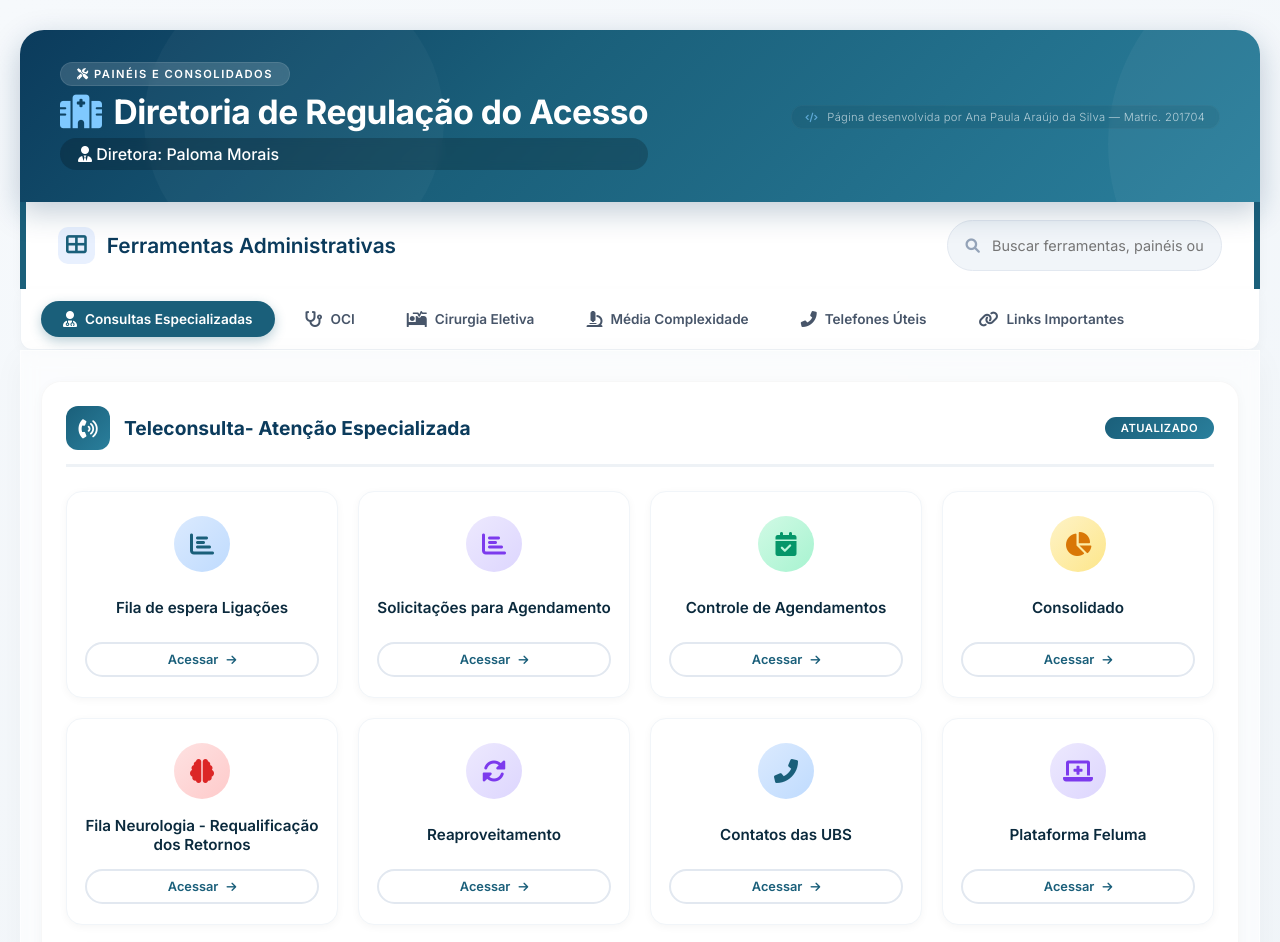
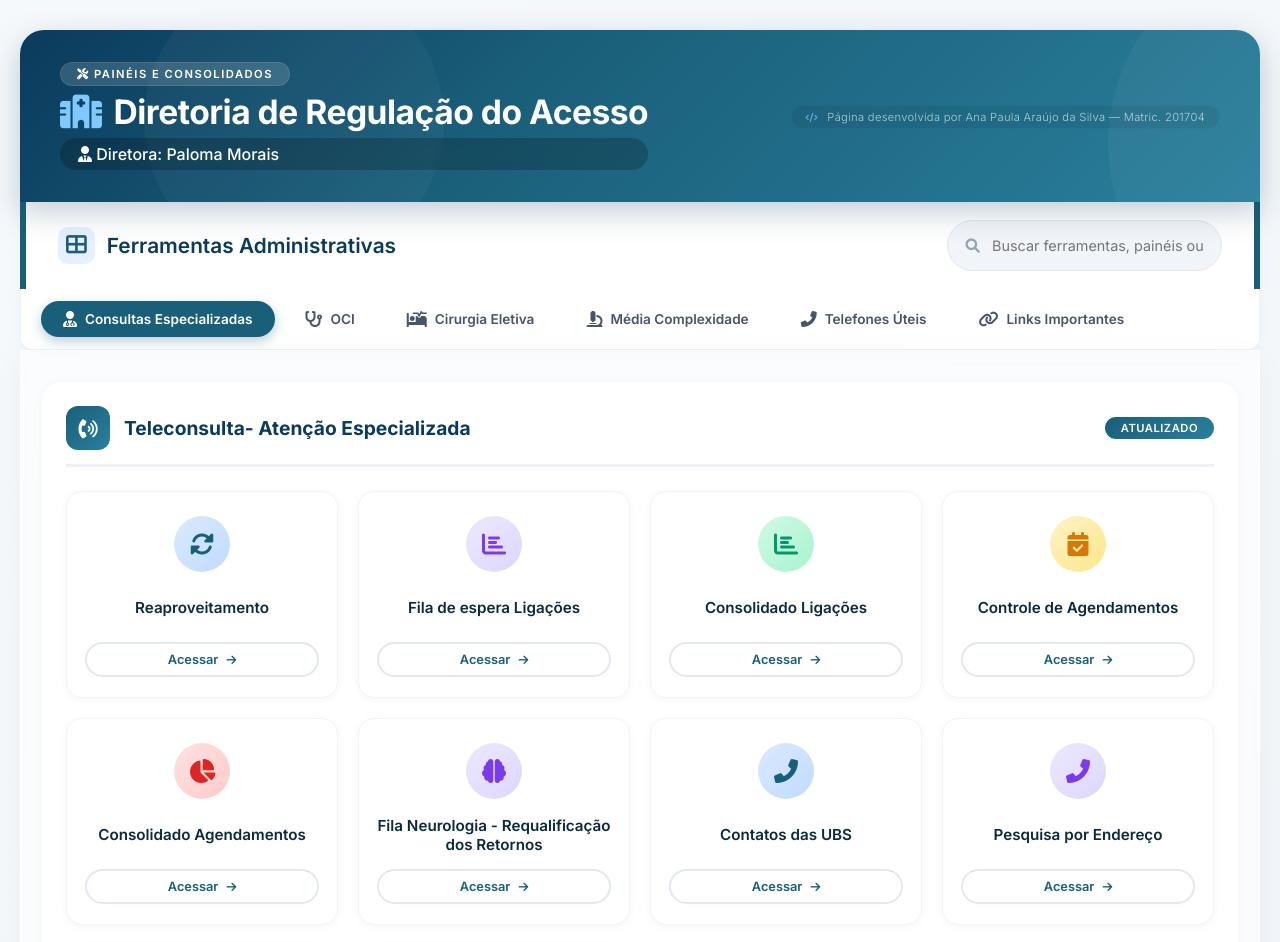
Before and after one commit to regulacaoconsolidados-dot/controledeferramentas, a plain HTML site: page index.html in a window 1280 px wide. Shown: the top 942 px of the page. Drawn offline with Linux system fonts and the light colour scheme.

Commit message:
Update index.html

```diff
--- a/index.html
+++ b/index.html
@@ -72,14 +72,19 @@
                         <span class="title-badge">Atualizado</span>
                     </h2>
                     <div class="card-grid">
+                        <a href="https://docs.google.com/spreadsheets/d/1_WJhJQQXcxn0Yucyr_rv_HuKs7wc3p4oeb69oyhoPU4/edit?usp=sharing" class="card" target="_blank" rel="noopener">
+                            <div class="card-icon-wrapper"><i class="fas fa-sync-alt"></i></div>
+                            <div class="card-title">Reaproveitamento</div>
+                            <div class="card-btn">Acessar <i class="fas fa-arrow-right"></i></div>
+                        </a>
                         <a href="https://docs.google.com/spreadsheets/d/1NrLJ7ulMx93VXse-k8C4PX7FkGPLEZ0yTQSIVQeNItg/edit?gid=175443153#gid=175443153" class="card" target="_blank" rel="noopener">
                             <div class="card-icon-wrapper"><i class="fas fa-chart-bar"></i></div>
                             <div class="card-title">Fila de espera Ligações</div>
                             <div class="card-btn">Acessar <i class="fas fa-arrow-right"></i></div>
                         </a>
-                        <a href="https://docs.google.com/spreadsheets/d/1-I6ZwiP6xXu3qMp5uqr1B9dH6cpyYkO8Ge5UA6dcIxQ/edit?gid=509279936#gid=509279936" class="card" target="_blank" rel="noopener">
+                        <a href="https://docs.google.com/spreadsheets/d/1rN0-ivzPW7ohL9FParc91SMsg7CXgjtVhs-g8VcLCi4/edit?gid=530334038#gid=530334038" class="card" target="_blank" rel="noopener">
                             <div class="card-icon-wrapper"><i class="fas fa-chart-bar"></i></div>
-                            <div class="card-title">Solicitações para Agendamento</div>
+                            <div class="card-title">Consolidado Ligações</div>
                             <div class="card-btn">Acessar <i class="fas fa-arrow-right"></i></div>
                         </a>
                         <a href="https://docs.google.com/spreadsheets/d/11X7DQcngdN51yFYodEWBmMCc8Pi-YFbgQ4IQ7Ca93IU/edit?gid=0#gid=0" class="card" target="_blank" rel="noopener">
@@ -87,9 +92,9 @@
                             <div class="card-title">Controle de Agendamentos</div>
                             <div class="card-btn">Acessar <i class="fas fa-arrow-right"></i></div>
                         </a>
-                        <a href="https://docs.google.com/spreadsheets/d/11X7DQcngdN51yFYodEWBmMCc8Pi-YFbgQ4IQ7Ca93IU/edit?gid=1603937153#gid=1603937153" class="card" target="_blank" rel="noopener">
+                        <a href="https://docs.google.com/spreadsheets/d/11X7DQcngdN51yFYodEWBmMCc8Pi-YFbgQ4IQ7Ca93IU/edit?gid=1956410875#gid=1956410875" class="card" target="_blank" rel="noopener">
                             <div class="card-icon-wrapper"><i class="fas fa-chart-pie"></i></div>
-                            <div class="card-title">Consolidado</div>
+                            <div class="card-title">Consolidado Agendamentos</div>
                             <div class="card-btn">Acessar <i class="fas fa-arrow-right"></i></div>
                         </a>
                         <a href="https://docs.google.com/spreadsheets/d/1ZwzPVQAifNLfJJO1lFr1BvQd6e6G3yC5C2H4Ry2N43k/edit?gid=621702727#gid=621702727" class="card" target="_blank" rel="noopener">
@@ -97,14 +102,14 @@
                             <div class="card-title">Fila Neurologia - Requalificação dos Retornos</div>
                             <div class="card-btn">Acessar <i class="fas fa-arrow-right"></i></div>
                         </a>
-                        <a href="https://docs.google.com/spreadsheets/d/1_WJhJQQXcxn0Yucyr_rv_HuKs7wc3p4oeb69oyhoPU4/edit?usp=sharing" class="card" target="_blank" rel="noopener">
-                            <div class="card-icon-wrapper"><i class="fas fa-sync-alt"></i></div>
-                            <div class="card-title">Reaproveitamento</div>
-                            <div class="card-btn">Acessar <i class="fas fa-arrow-right"></i></div>
-                        </a>
                         <a href="https://regulacaoconsolidados-dot.github.io/contatosdasubs/" class="card" target="_blank" rel="noopener">
                             <div class="card-icon-wrapper"><i class="fas fa-phone-alt"></i></div>
                             <div class="card-title">Contatos das UBS</div>
+                            <div class="card-btn">Acessar <i class="fas fa-arrow-right"></i></div>
+                        </a>
+                        <a href="https://app.powerbi.com/view?r=eyJrIjoiYTRiZDcyZWYtMzAwNS00NmYyLTk3N2EtYWEwYTk2NTFhMmY1IiwidCI6ImFlODYzMzdlLTU3NWUtNDMzMC05NDc2LTkzZGU2ODJiMDAyMCJ9" class="card" target="_blank" rel="noopener">
+                            <div class="card-icon-wrapper"><i class="fas fa-phone-alt"></i></div>
+                            <div class="card-title">Pesquisa por Endereço</div>
                             <div class="card-btn">Acessar <i class="fas fa-arrow-right"></i></div>
                         </a>
                         <a href="https://portal-feluma.sydle.com/home" class="card" target="_blank" rel="noopener">
```
